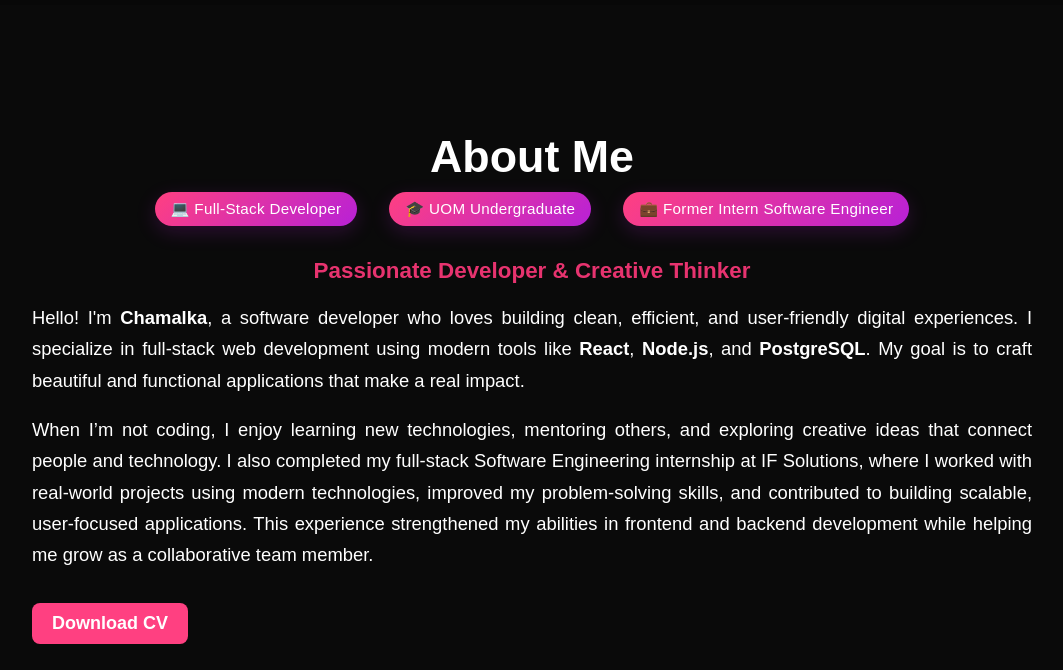
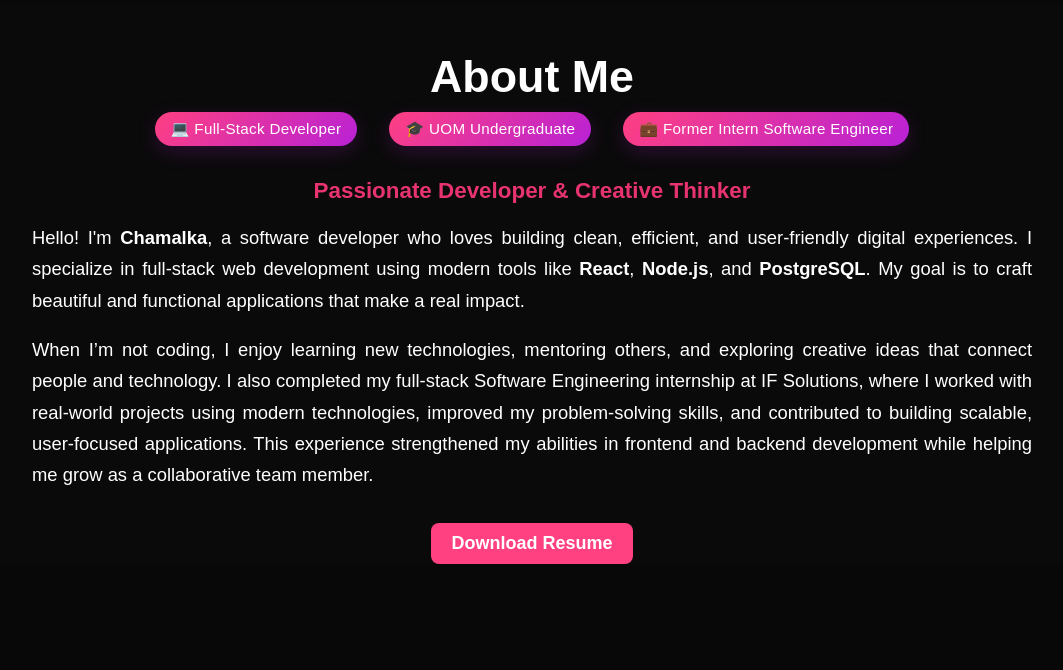
Before and after one commit to sadamali-oc/profile-portfolio, a React (Create React App) app: page / in a window 1280 px wide. Shown: the part 810-1480 px from the top of the page, without its empty margins (108-1171 px from the left). Built offline with nearby package versions, Linux system fonts and the light colour scheme.

Commit message:
About section

```diff
--- a/src/atoms/AboutSection/AboutSection.css
+++ b/src/atoms/AboutSection/AboutSection.css
@@ -3,7 +3,7 @@
 /* ============================= */
 
 .about-section {
-    padding: 5rem 2rem;
+    padding: 0rem 2rem;
     background: #0a0a0a;
     color: #fff;
     text-align: center;
@@ -27,8 +27,8 @@
     animation: fadeUp 1s forwards;
     animation-delay: 0.3s;
     animation-timing-function: ease-out;
-    padding-left: 0;
 }
+
 
 /* Heading */
 .about-text h1 {
@@ -121,11 +121,16 @@
 /* CV Button Section */
 .cv-section {
     margin-top: 2rem;
-    text-align: left;
+    display: flex;
+    /* enable flex */
+    justify-content: center;
+    /* center horizontally */
+    align-items: center;
+    /* center vertically if needed */
 }
 
 .cv-button {
-    display: inline-block;
+    display: inline-flex;
     padding: 10px 20px;
     background: #ff4081;
     color: white;
@@ -134,6 +139,7 @@
     border-radius: 8px;
     text-decoration: none;
     transition: transform 0.3s ease, background 0.3s ease;
+   justify-content: center;
 }
 
 .cv-button:hover {
--- a/src/atoms/AboutSection/AboutSection.js
+++ b/src/atoms/AboutSection/AboutSection.js
@@ -39,7 +39,7 @@ const AboutSection = () => {
           {/* ⭐ Download CV Section */}
           <div className="cv-section">
             <a href={cvFile} download className="cv-button">
-              Download CV
+              Download Resume
             </a>
           </div>
         </div>
```
